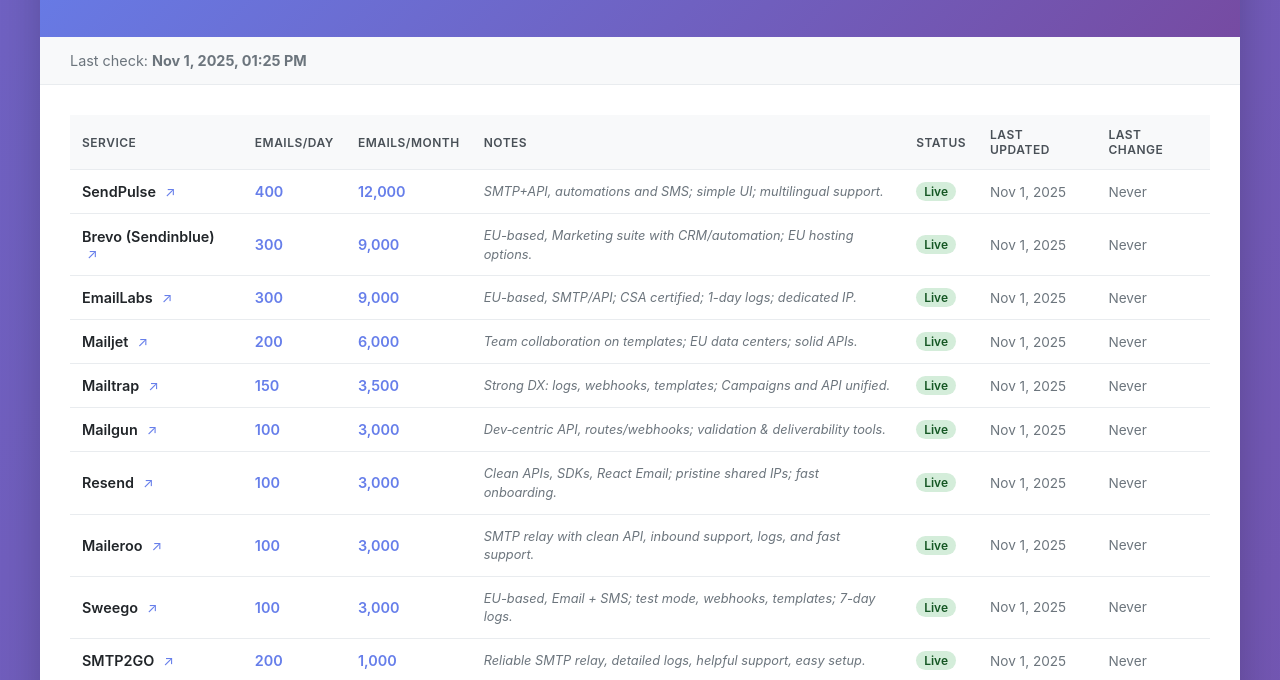
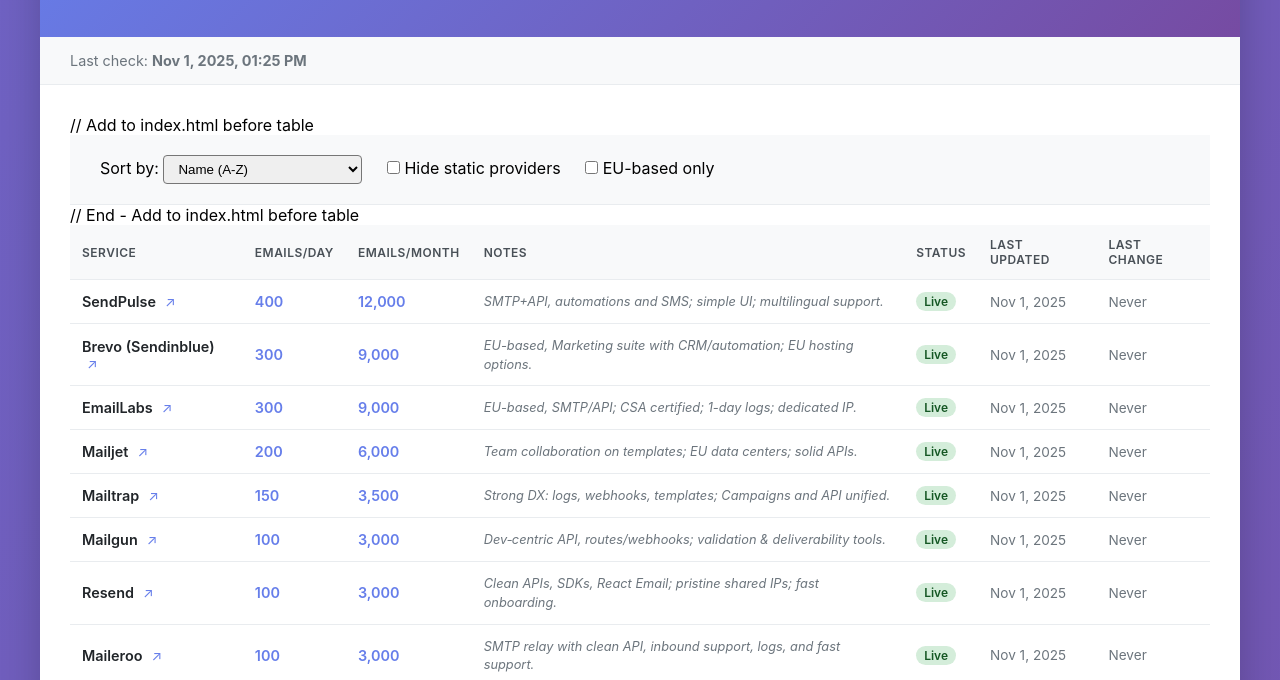
Before and after one commit to guilamu/free-transactional-email-services-comparison, a plain HTML site: page index.html in a window 1280 px wide. Shown: the part 112-792 px from the top of the page. Drawn offline with Linux system fonts and the light colour scheme.

Commit message:
Update index.html

```diff
--- a/index.html
+++ b/index.html
@@ -86,6 +86,27 @@
 
     <div class="table-container">
       <div id="loading" class="loading">Loading pricing data...</div>
+
+          // Add to index.html before table
+    <div class="controls" style="padding:20px 30px;background:#f8f9fa;border-bottom:1px solid #e9ecef;">
+      <label style="margin-right:20px;">
+        Sort by:
+        <select id="sortBy" style="padding:5px 10px;border-radius:4px;">
+          <option value="name">Name (A-Z)</option>
+          <option value="daily">Daily Limit (High→Low)</option>
+          <option value="monthly">Monthly Limit (High→Low)</option>
+        </select>
+      </label>
+
+      <label style="margin-right:20px;">
+        <input type="checkbox" id="hideStatic"> Hide static providers
+      </label>
+
+      <label>
+        <input type="checkbox" id="euOnly"> EU-based only
+      </label>
+    </div>
+      // End - Add to index.html before table
 
       <table id="pricesTable" style="display:none;">
         <thead>
```
